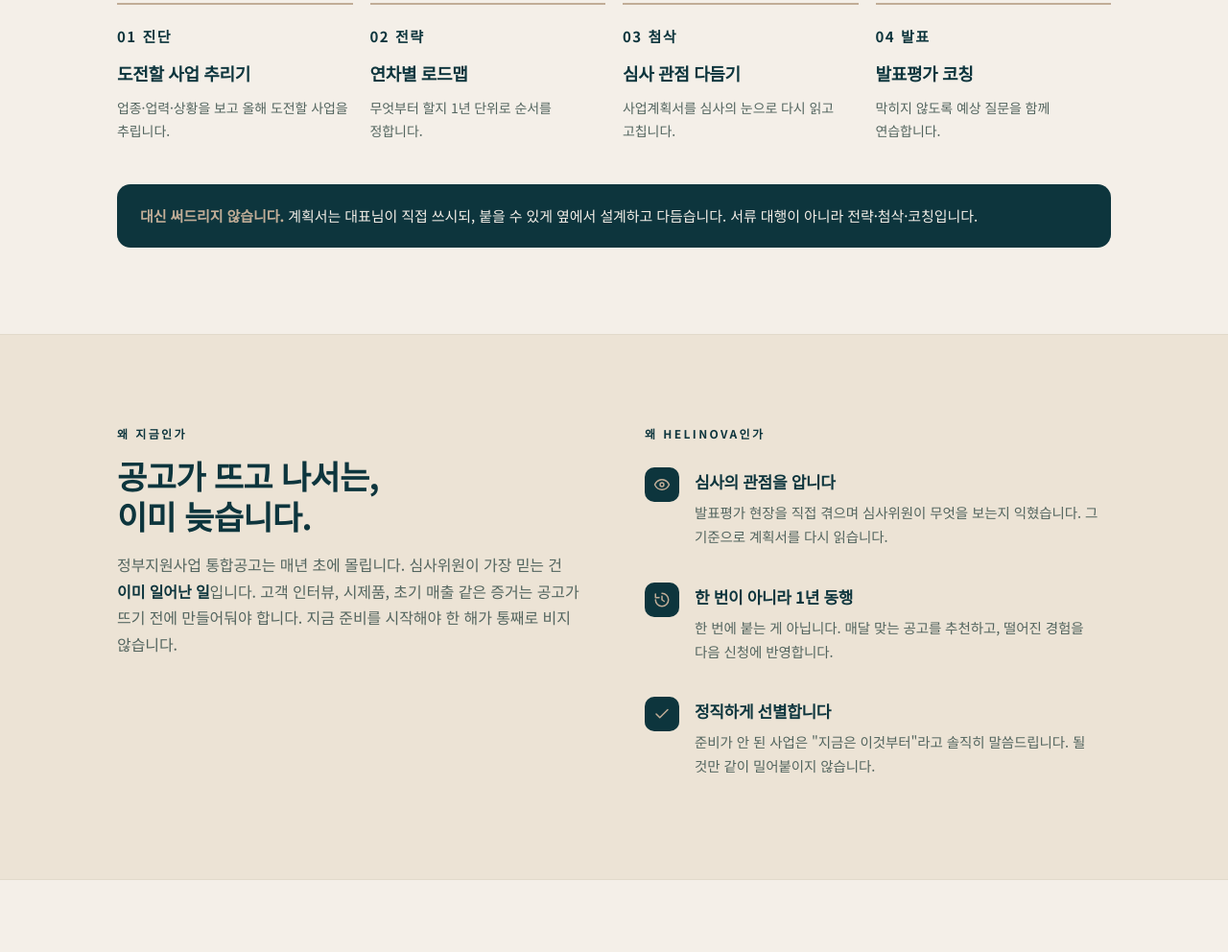
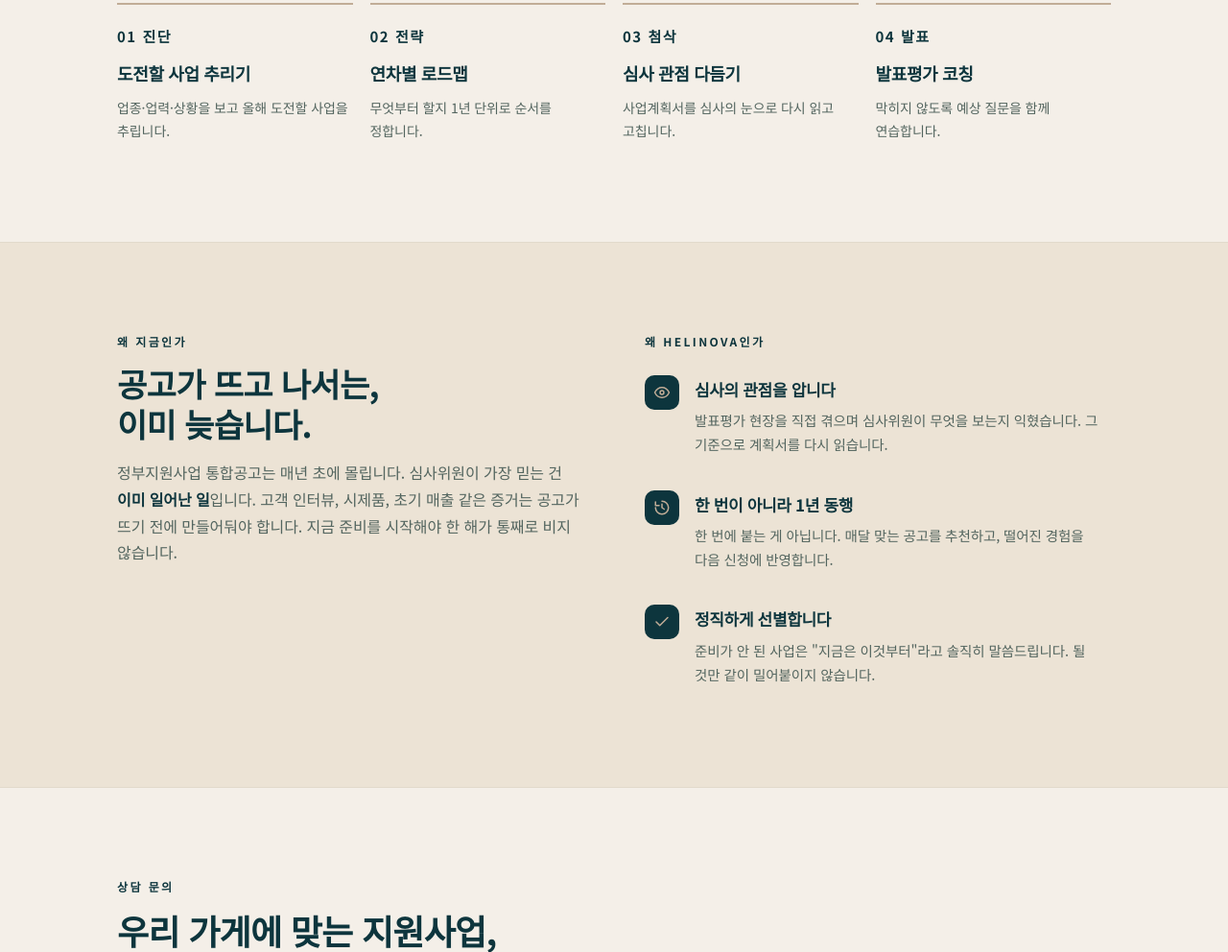
Before and after one commit to ghoiibaad-crypto/helinova-site, a plain HTML site: page index.html in a window 1280 px wide. Shown: the part 2293-3285 px from the top of the page at 96% size. Drawn offline with Linux system fonts and the light colour scheme.

Commit message:
Add files via upload

```diff
--- a/index.html
+++ b/index.html
@@ -279,7 +279,6 @@ footer { border-top: 1px solid var(--beige-line); background: var(--cream-2); }
       <div class="step"><div class="num">03 첨삭</div><h3>심사 관점 다듬기</h3><p>사업계획서를 심사의 눈으로 다시 읽고 고칩니다.</p></div>
       <div class="step"><div class="num">04 발표</div><h3>발표평가 코칭</h3><p>막히지 않도록 예상 질문을 함께 연습합니다.</p></div>
     </div>
-    <div class="proc-note"><b>대신 써드리지 않습니다.</b> 계획서는 대표님이 직접 쓰시되, 붙을 수 있게 옆에서 설계하고 다듬습니다. 서류 대행이 아니라 전략·첨삭·코칭입니다.</div>
   </div>
 </section>
 
```
